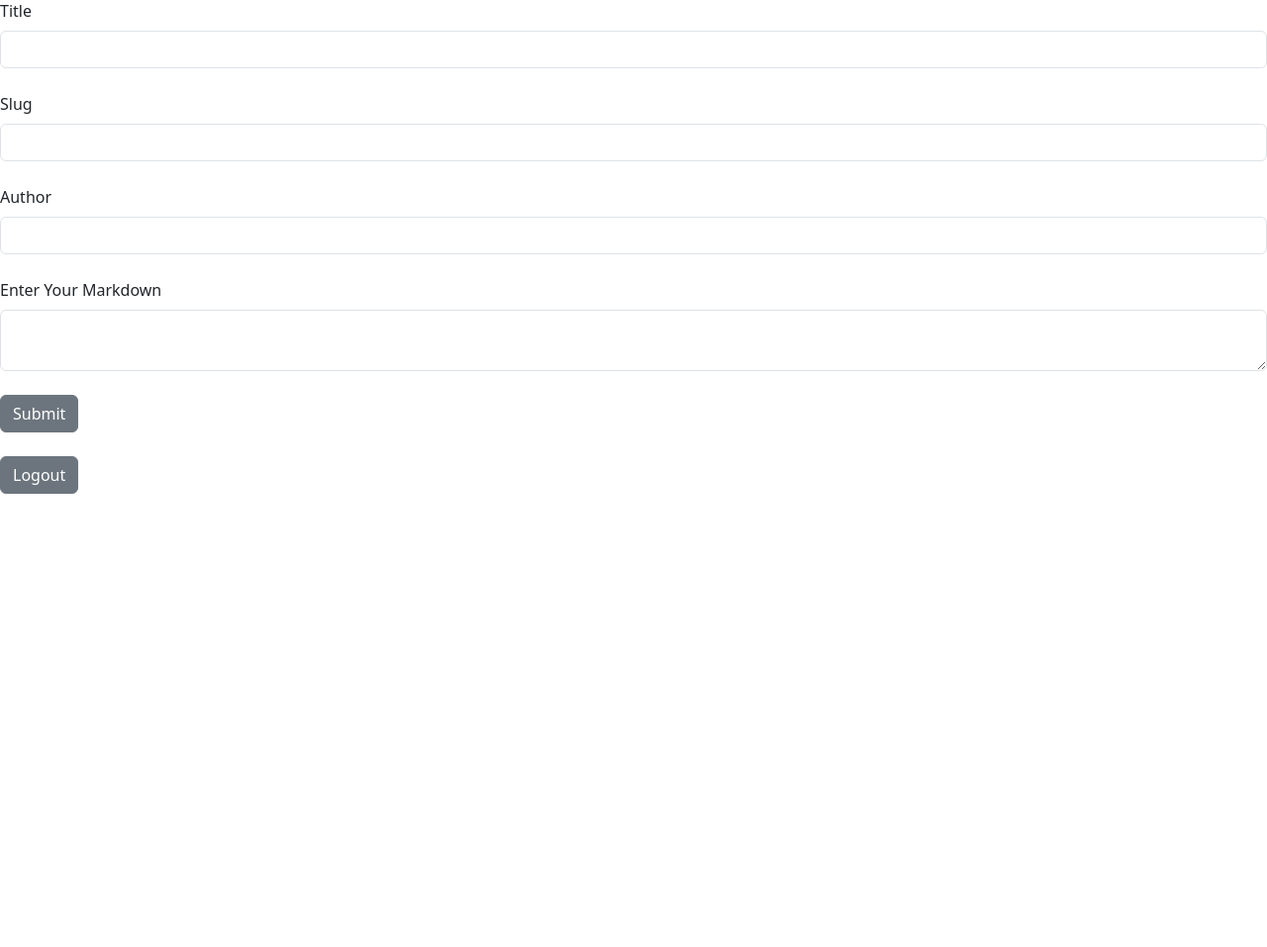
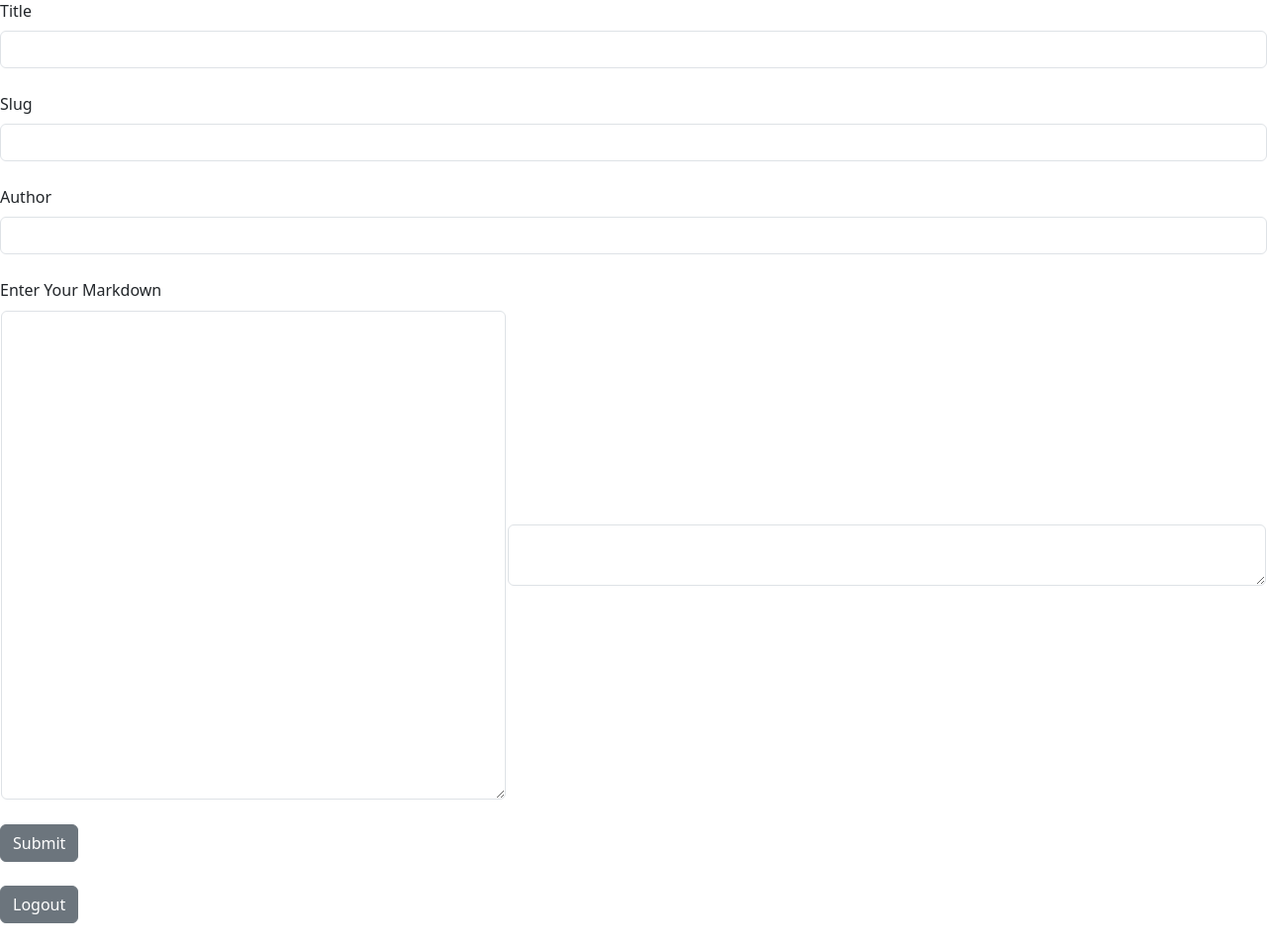
Before and after one commit to matsch1/Flask_BlogWebsite, a Flask app: page /blog/add in a window 1280 px wide. Shown: the part 137-1094 px from the top of the page at 99% size. Before the commit the page ends 636 px from the top, so only its background shows below. Run offline with Flask 3, Linux system fonts and the light colour scheme; the visitor is signed in with stand-in values (Sample User, id 1).

Commit message:
Markdown Preview side by side

```diff
--- a/app/templates/blog/add.html
+++ b/app/templates/blog/add.html
@@ -2,6 +2,16 @@
 
 {% block head %}
     {{ pagedown.html_head() }}
+
+    <style>
+        .flask-pagedown-preview {
+            border: 1px dotted black;
+            background-color: #f0f0f0;
+            vertical-align: top;
+        }
+
+    </style>
+
 {% endblock %}
 
 {% block content %}
@@ -28,7 +38,14 @@
         {{ form.author(class="form-control",rows="5") }}
         <br/>
         {{ form.content.label(class="form-label") }}
-        {{ form.content(class="form-control") }}
+        <table style="width:100%">
+            <tr>
+                <td style="width:40%">{{ form.content(class="form-control", only_input=True,rows = 20) }}</td>
+                <td>{{form.content(class="form-control", only_preview=True) }}</td>
+            </tr>
+        </table>
+
+
         <br/>
         {{ form.submit(class="btn btn-secondary") }}
         <br/><br/>
```
